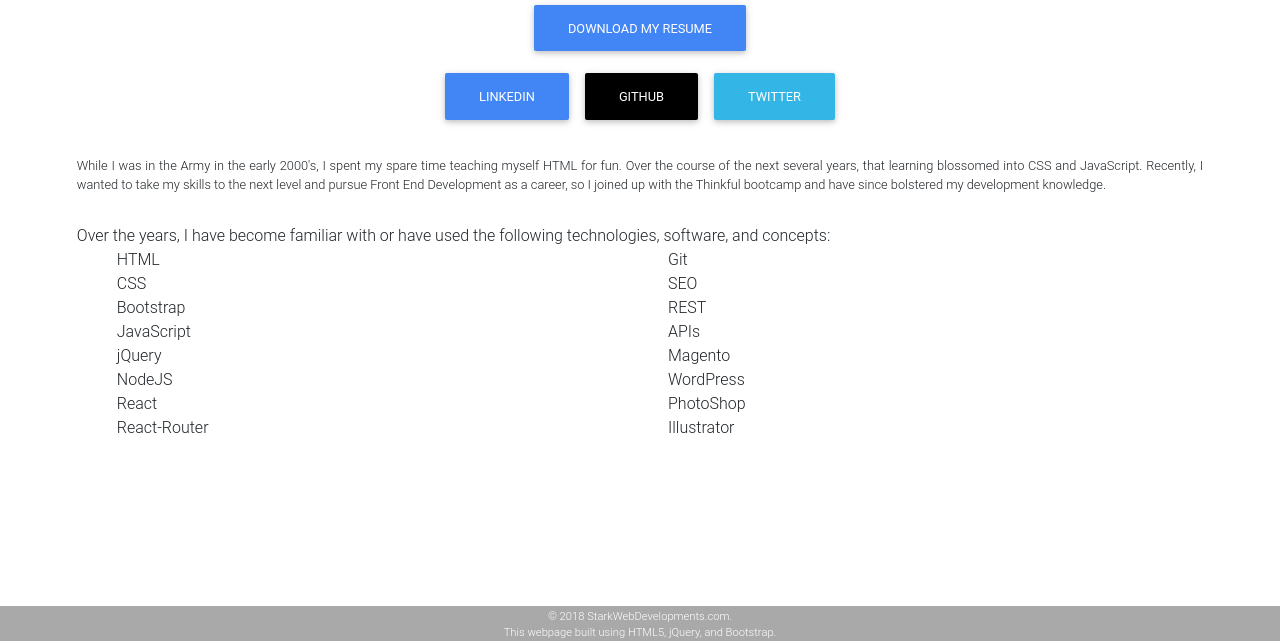
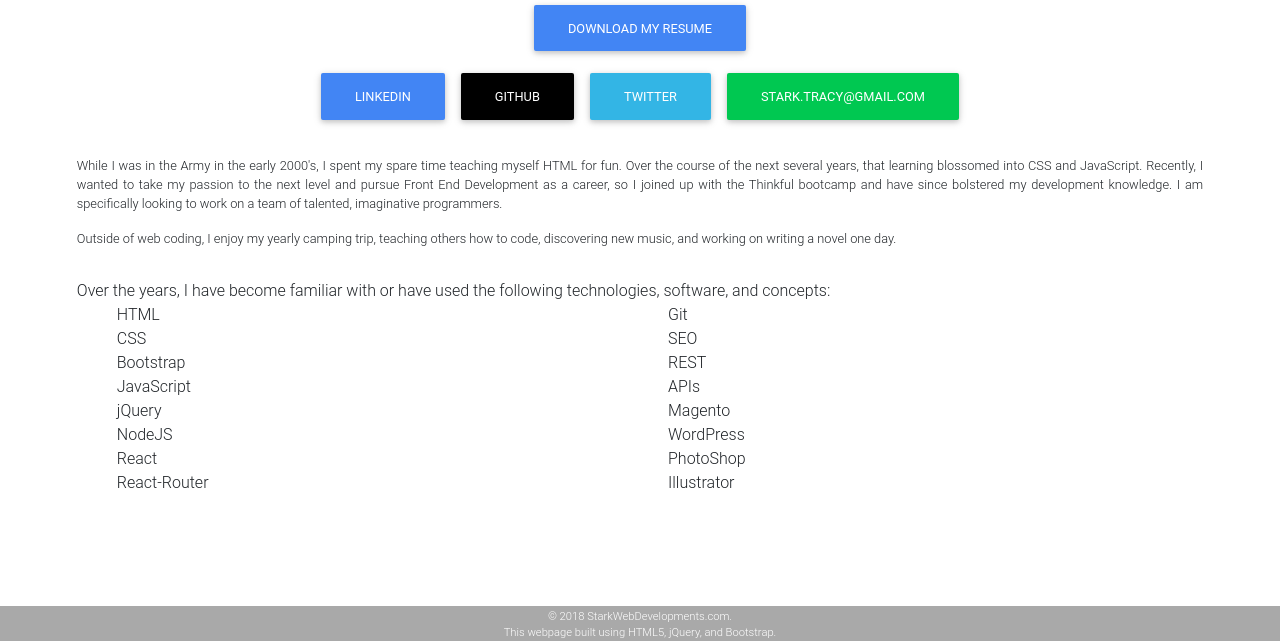
Before and after one commit to tardisdriver/stark-portfolio, a plain HTML site: page about.html in a window 1280 px wide. Shown: the part 159-800 px from the top of the page. Drawn offline with Linux system fonts and the light colour scheme; a web font is replaced by a local one.

Commit message:
fixed typo, improved text

```diff
--- a/about.html
+++ b/about.html
@@ -21,6 +21,7 @@
             <span class='home-text animated flash'>Go Back</span>
         </div>
     </header>
+    <main>
         <div class="title">
             <h1>About</h1>
         </div>
@@ -33,12 +34,17 @@
             <a href="https://www.linkedin.com/in/tracy-stark/" class="btn btn-primary">LinkedIn</a>
             <a href="https://github.com/tardisdriver" id="git-social" class="btn btn-primary">GitHub</a>
             <a href="https://twitter.com/tardisdriver13" class="btn btn-info">Twitter</a>
+            <a class="btn btn-success" id="email" href="mailto:&#115;&#116;&#97;&#114;&#107;.tra&#99;&#121;&#64;&#103;&#109;a&#105;&#108;.c&#111;m">
+                &#115;&#116;&#97;&#114;&#107;.tra&#99;&#121;&#64;&#103;&#109;a&#105;&#108;.c&#111;m</a>
         </div>
         <div id="about-me">
-        <span>While I was in the Army in the early 2000's, I spent my spare time teaching myself HTML for fun. Over the course
-            of the next several years, that learning blossomed into CSS and JavaScript. Recently, I wanted to take my skills
-            to the next level and pursue Front End Development as a career, so I joined up with the Thinkful bootcamp and
-            have since bolstered my development knowledge.</span>
+            <p>While I was in the Army in the early 2000's, I spent my spare time teaching myself HTML for fun. Over the course
+                of the next several years, that learning blossomed into CSS and JavaScript. Recently, I wanted to take my
+                passion to the next level and pursue Front End Development as a career, so I joined up with the Thinkful
+                bootcamp and have since bolstered my development knowledge. I am specifically looking to work on a team of
+                talented, imaginative programmers.</p>
+            <p>Outside of web coding, I enjoy my yearly camping trip, teaching others how to code, discovering new music, and
+                working on writing a novel one day. </p>
         </div>
         <div id="tech">
             <span>Over the years, I have become familiar with or have used the following technologies, software, and concepts:</span>
@@ -61,6 +67,7 @@
                 <li>Illustrator</li>
             </ul>
         </div>
+    </main>
     <footer id="page-footer">
         <span> &copy; 2018 StarkWebDevelopments.com.</span>
         <p>This webpage built using HTML5, jQuery, and Bootstrap. </p>
```
Lines whose indentation alone changed are shown as unchanged.
